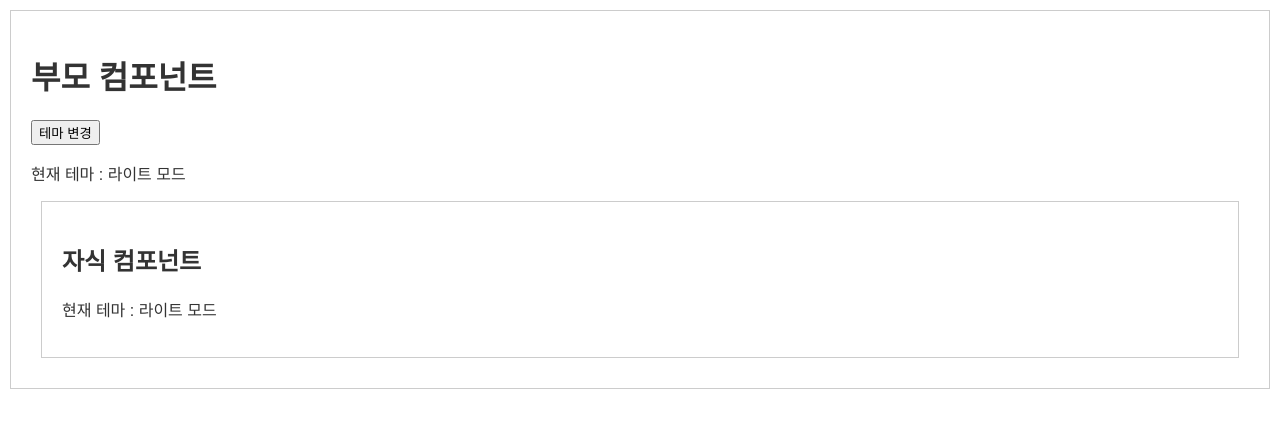
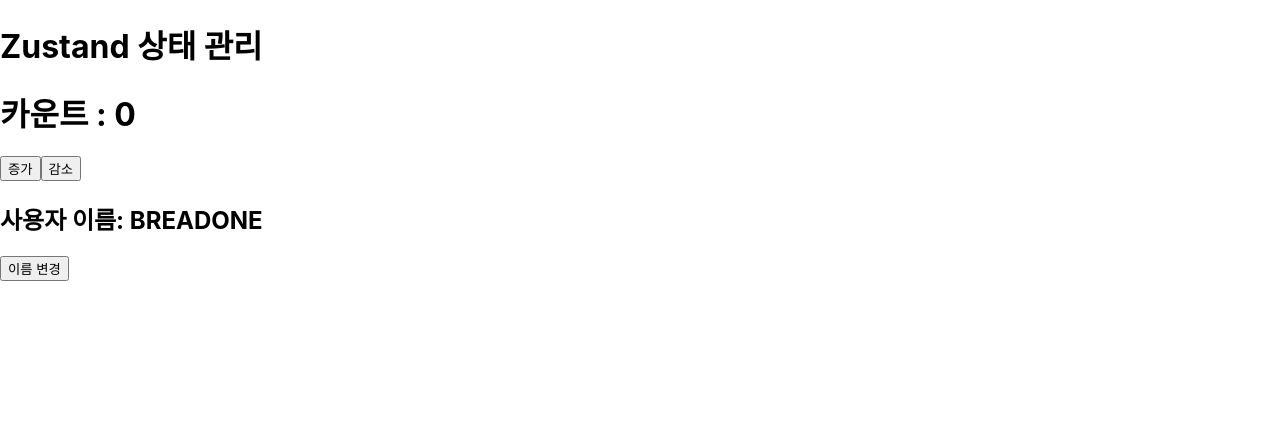
Before and after one commit to bbangwon/my-react-study, a React (Create React App) app: page / in a window 1280 px wide. Shown: the top 428 px of the page. Built offline with nearby package versions, Linux system fonts and the light colour scheme.

Commit message:
zustand 상태 관리 추가 및 카운터, 사용자 프로필 컴포넌트 구현

```diff
--- a/package.json
+++ b/package.json
@@ -11,7 +11,8 @@
     "react-dom": "^19.2.0",
     "react-router-dom": "^7.10.1",
     "react-scripts": "5.0.1",
-    "web-vitals": "^2.1.4"
+    "web-vitals": "^2.1.4",
+    "zustand": "^5.0.9"
   },
   "scripts": {
     "start": "react-scripts start",
--- a/src/App.jsx
+++ b/src/App.jsx
@@ -1,8 +1,12 @@
-import AppTheme from "./components/AppTheme";
+import Counter from "./components/Counter";
+import UserProfile from "./components/UserProfile";
+
 function App() {
   return (
     <div>
-      <AppTheme></AppTheme>
+      <h1>Zustand 상태 관리</h1>
+      <Counter></Counter>
+      <UserProfile></UserProfile>
     </div>
   );
 }
--- /dev/null
+++ b/src/components/Counter.jsx
@@ -0,0 +1,13 @@
+import useCounterStore from "../stores/useCounterStore";
+
+export default function Counter() {
+  const { count, increase, decrease } = useCounterStore();
+
+  return (
+    <div>
+      <h1>카운트 : {count}</h1>
+      <button onClick={increase}>증가</button>
+      <button onClick={decrease}>감소</button>
+    </div>
+  );
+}
--- /dev/null
+++ b/src/components/UserProfile.jsx
@@ -0,0 +1,12 @@
+import useUserStore from "../stores/useUserStore";
+
+export default function UserProfile() {
+  const { username, updateName } = useUserStore();
+
+  return (
+    <div>
+      <h2>사용자 이름: {username}</h2>
+      <button onClick={() => updateName("react master")}>이름 변경</button>
+    </div>
+  );
+}
--- /dev/null
+++ b/src/stores/useCounterStore.js
@@ -0,0 +1,9 @@
+import { create } from "zustand";
+
+const useCounterStore = create((set) => ({
+  count: 0,
+  increase: () => set((state) => ({ count: state.count + 1 })),
+  decrease: () => set((state) => ({ count: state.count - 1 })),
+}));
+
+export default useCounterStore;
--- /dev/null
+++ b/src/stores/useUserStore.js
@@ -0,0 +1,8 @@
+import { create } from "zustand";
+
+const useUserStore = create((set) => ({
+  username: "BREADONE",
+  updateName: (newName) => set({ username: newName }),
+}));
+
+export default useUserStore;
```
Also changed, not shown: 1 other file (tests, documents, lock files or other folders).
